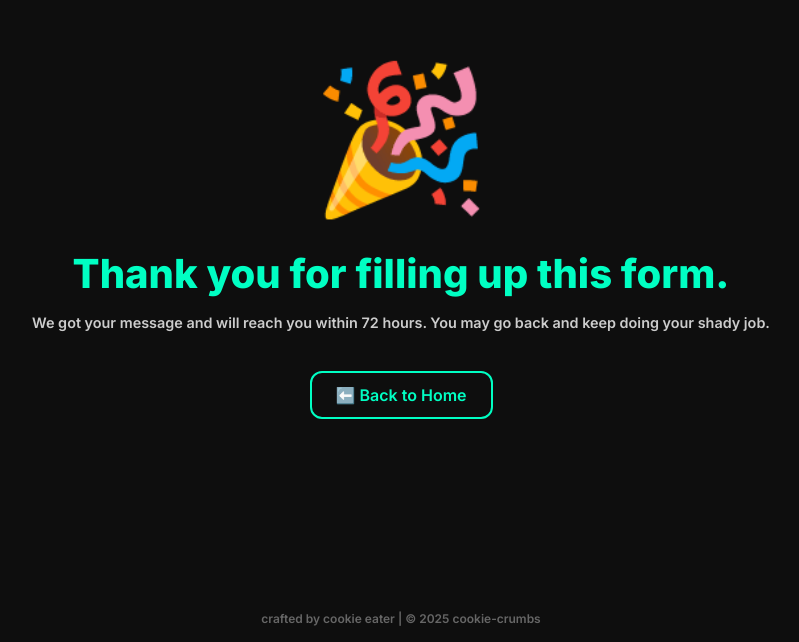
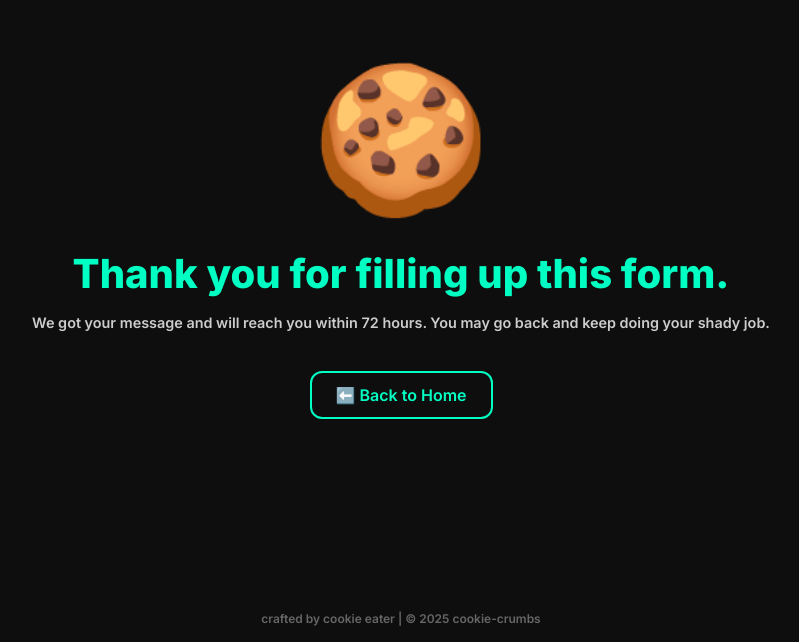
Before and after one commit to fatty-raccoon/cookie-crumbs, a plain HTML site: page thank-youuu.html in a window 1280 px wide. Shown: the part 158-800 px from the top of the page, without its empty margins (239-1038 px from the left). Drawn offline with Linux system fonts and the light colour scheme.

Commit message:
Update thank-youuu.html

```diff
--- a/thank-youuu.html
+++ b/thank-youuu.html
@@ -3,7 +3,7 @@
 <head>
   <meta charset="UTF-8" />
   <meta name="viewport" content="width=device-width, initial-scale=1.0" />
-  <title>Thank You | ShadowSec</title>
+  <title>Thank You | cookie-crumbs</title>
   <link href="https://fonts.googleapis.com/css2?family=Inter:wght@600;800&display=swap" rel="stylesheet" />
   <style>
     * {
@@ -73,7 +73,7 @@
 </head>
 <body>
 
-  <div class="emoji">🎉</div>
+  <div class="emoji">🍪</div>
   <h1>Thank you for filling up this form.</h1>
   <p>We got your message and will reach you within 72 hours. You may go back and keep doing your shady job.</p>
   <a class="button" href="https://lamboar.github.io/shadowsec/">⬅️ Back to Home</a>
```
